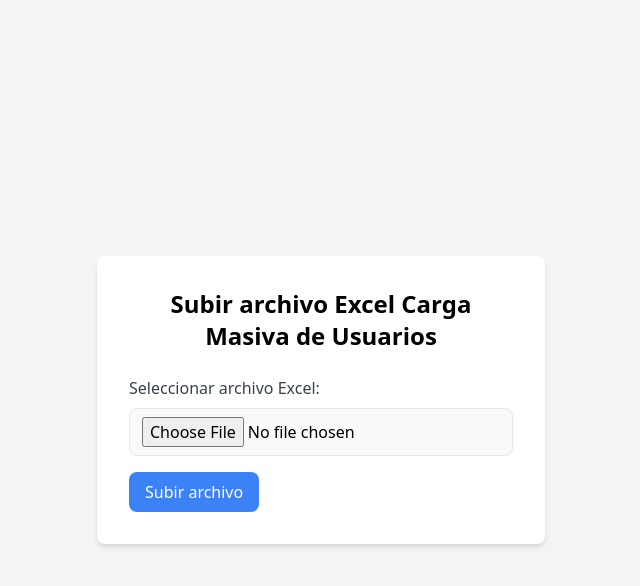
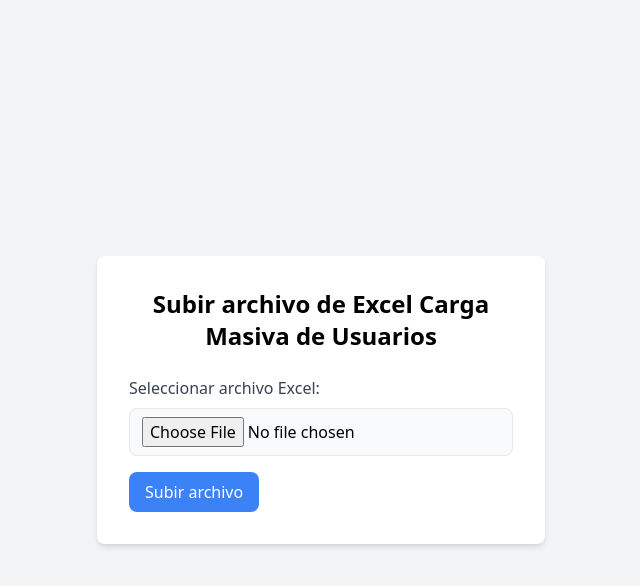
Before and after one commit to Darwin01V/pruebaMiller, a Django app: page /upload_excel/ in a window 1280 px wide. Shown: the top 586 px of the page, without its empty margins (319-959 px from the left). Run offline with Django 5.2, Linux system fonts and the light colour scheme.

Commit message:
commit one

```diff
--- a/backend/template/upload_excel.html
+++ b/backend/template/upload_excel.html
@@ -8,7 +8,7 @@
 </head>
 <body class="bg-gray-100 min-h-screen flex justify-center items-center">
     <div class="bg-white p-8 rounded-lg shadow-md max-w-md">
-        <h1 class="text-2xl font-semibold text-center mb-6">Subir archivo Excel Carga Masiva de Usuarios</h1>
+        <h1 class="text-2xl font-semibold text-center mb-6">Subir archivo de Excel Carga Masiva de Usuarios</h1>
         <form method="post" enctype="multipart/form-data">
             {% csrf_token %}
             <label for="excelFile" class="block mb-2 text-gray-700">Seleccionar archivo Excel:</label>
```
